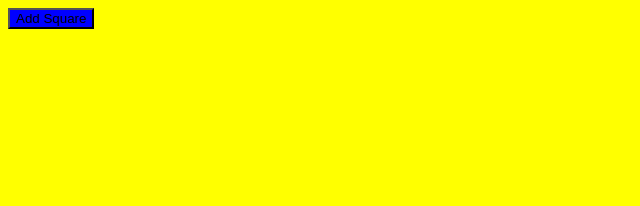
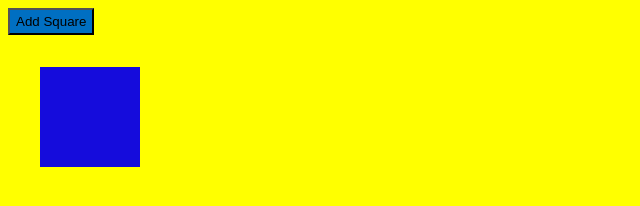
Before and after one commit to kmhorn1992/domsquare, a plain HTML site: page index.html in a window 1280 px wide. Both pictures are taken after a click on the button "Add Square". Shown: the whole page, without its empty margins (0-640 px from the left). Drawn offline with Linux system fonts and the light colour scheme.

Commit message:
final commit

```diff
--- a/main.css
+++ b/main.css
@@ -2,7 +2,25 @@ body {
     background-color:yellow;
 }
 
+
 .squarebutton {
-    background-color: blue;
+    height: 2em;
+    background-color: #006FC2;
+    cursor: pointer;
+    display: block;
+}
 
+.squarebutton:hover {
+    background-color: indigo;
 }
+
+.box {
+    height: 100px;
+    width: 100px;
+    line-height: 75px;
+    text-align: center;
+    background-color: #150CDC;
+    float: left;
+    color: transparent;
+    margin: 2em;
+}
--- a/script.js
+++ b/script.js
@@ -1,10 +1,56 @@
+var boxCounter = 0;
 document.addEventListener('DOMContentLoaded', function () {
-    console.log('DOMContentLoaded');
+   var mybtn = document.getElementById('mybtn');
+    mybtn.className = 'squarebutton';
+    mybtn.innerText = 'Add Square';
+
+    mybtn.addEventListener('click', function(){
+        var box = document.createElement('div');
+        box.className = 'box';
+        box.id = boxCounter;
+        boxCounter++;
+        box.innerText= box.id;
 
 
-    var mybtn = document.getElementById('mybtn');
-    mybtn.className = 'squarebutton';
-    mybtn.innerText = 'Add Square';
-    document.body.appendChild = (mybtn);
+        box.addEventListener('mouseenter', function() {
+            box.style.color = 'white';
+        });
 
-});
+        box.addEventListener('mouseleave', function() {
+            box.style.color = 'transparent';
+        });
+
+        box.addEventListener('click', function() {
+            box.style.backgroundColor = getRandomColor();
+        });
+
+        box.addEventListener('dblclick', function() {
+            var remove;
+
+            if (squarebutton.id & 2 === 0) {
+                remove = box.nextElementSibling;
+            } else {
+                remove = boxCounter.previousElementSibling;
+            }
+
+            if (remove === null || remove.tagName === 'mybtn') {
+                alert('Done');
+                return;
+            }
+
+        });
+        document.body.appendChild(box);
+       });
+       document.body.appendChild(mybtn);
+       });
+
+        function getRandomColor() {
+            var letters = '0123456789ABCDEF';
+            var color = '#';
+            for (var i = 0; i < 6; i++) {
+                color += letters[Math.floor(Math.random() * 16)];
+            }
+                return color;
+
+
+    }
```
Also changed, not shown: index.html (+0 -1 lines), 1 other file.
